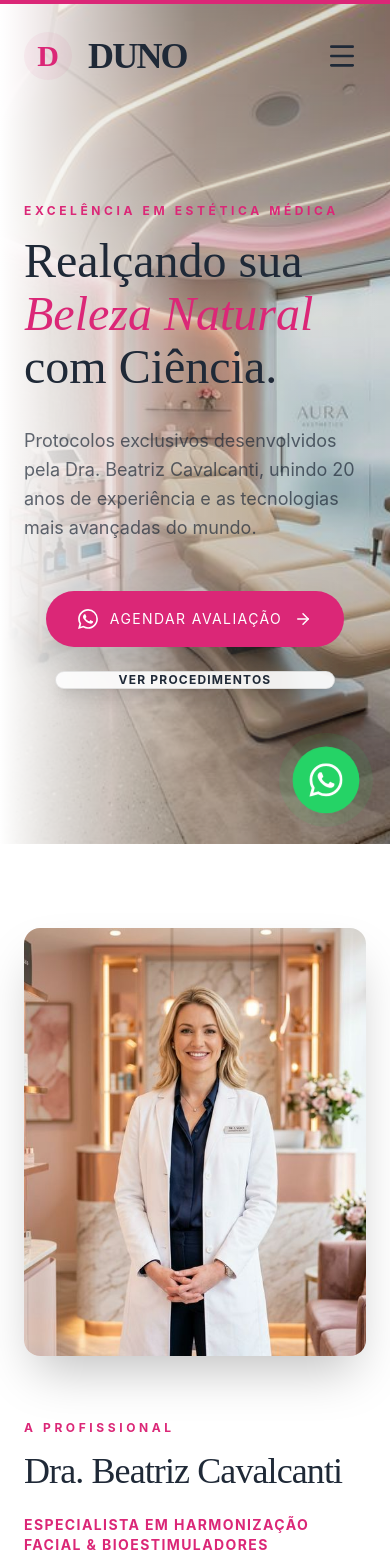
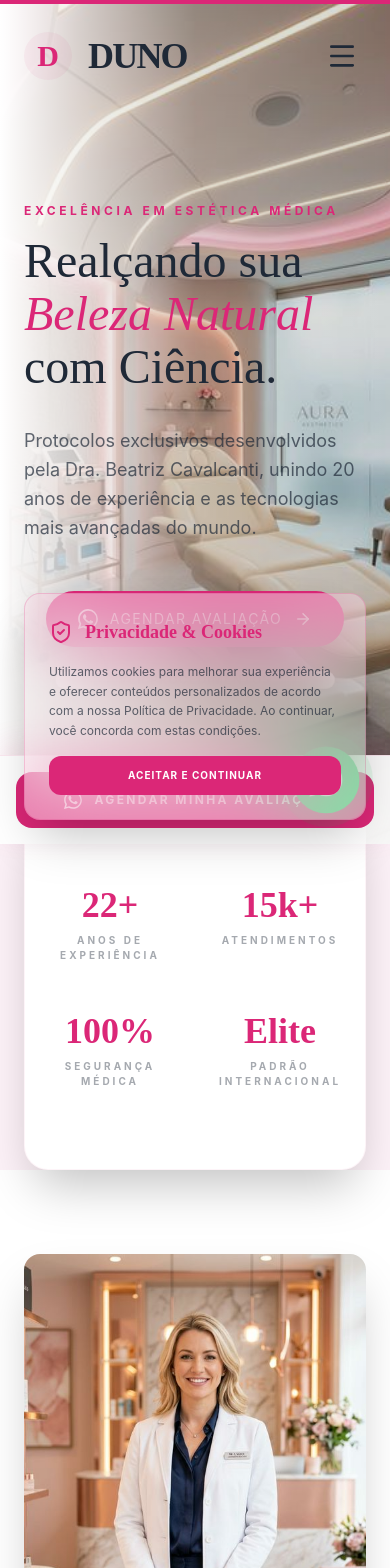
Before and after one commit to matheusetecestudo-sys/Site-de-clinica-de-est-tica, a React (Vite) app: page / in a window 390 px wide. Shown: the top 1568 px of the page. Built offline with nearby package versions, Linux system fonts and the light colour scheme.

Commit message:
feat: implement premium refinements (Map, Stats, Gallery, Cookie Consent, Mobile CTA)

```diff
--- a/src/App.tsx
+++ b/src/App.tsx
@@ -240,6 +240,61 @@ const TESTIMONIALS = [
 ];
 
 // === COMPONENTES AUXILIARES ===
+const CookieBanner = () => {
+  const [isVisible, setIsVisible] = useState(false);
+
+  useEffect(() => {
+    const consent = localStorage.getItem('cookie-consent');
+    if (!consent) {
+      const timer = setTimeout(() => setIsVisible(true), 2000);
+      return () => clearTimeout(timer);
+    }
+  }, []);
+
+  const accept = () => {
+    localStorage.setItem('cookie-consent', 'true');
+    setIsVisible(false);
+  };
+
+  return (
+    <AnimatePresence>
+      {isVisible && (
+        <motion.div
+          initial={{ y: 100, opacity: 0 }}
+          animate={{ y: 0, opacity: 1 }}
+          exit={{ y: 100, opacity: 0 }}
+          className="fixed bottom-6 left-6 right-6 md:left-auto md:right-12 md:max-w-md z-[100] glass-card p-6 rounded-2xl shadow-2xl border border-primary/20 backdrop-blur-2xl"
+        >
+          <div className="flex flex-col gap-4">
+            <div className="flex items-center gap-3 text-primary">
+              <ShieldCheck size={24} />
+              <span className="font-serif text-lg font-bold">Privacidade & Cookies</span>
+            </div>
+            <p className="text-xs text-clinic-text/70 leading-relaxed font-sans">
+              Utilizamos cookies para melhorar sua experiência e oferecer conteúdos personalizados de acordo com a nossa Política de Privacidade. Ao continuar, você concorda com estas condições.
+            </p>
+            <div className="flex gap-4">
+              <button onClick={accept} className="flex-1 bg-primary text-white text-[10px] uppercase tracking-widest font-bold py-3 rounded-xl hover:bg-secondary transition-all">
+                Aceitar e Continuar
+              </button>
+            </div>
+          </div>
+        </motion.div>
+      )}
+    </AnimatePresence>
+  );
+};
+
+const MobileStickyCTA = ({ whatsappUrl }: { whatsappUrl: string }) => {
+  return (
+    <div className="md:hidden fixed bottom-0 left-0 right-0 z-[85] p-4 bg-white/95 backdrop-blur-xl border-t border-primary/10 shadow-[0_-10px_30px_rgba(219,39,119,0.1)]">
+      <a href={whatsappUrl} className="btn-primary w-full rounded-2xl gap-3 text-xs font-bold tracking-[0.2em] h-14">
+        <WhatsAppIcon size={18} /> AGENDAR MINHA AVALIAÇÃO
+      </a>
+    </div>
+  );
+};
+
 export default function App() {
   const [isScrolled, setIsScrolled] = useState(false);
   const [isMobileMenuOpen, setIsMobileMenuOpen] = useState(false);
@@ -438,6 +493,28 @@ export default function App() {
         </div>
       </section>
 
+      {/* Stats Section */}
+      <section className="py-20 bg-white relative z-10 -mt-10 mx-6 md:mx-12 rounded-3xl shadow-2xl border border-primary/5">
+        <div className="max-w-7xl mx-auto px-6 grid grid-cols-2 lg:grid-cols-4 gap-12 text-center">
+          <div className="flex flex-col gap-2">
+            <span className="text-4xl md:text-5xl font-serif font-bold text-primary">22+</span>
+            <span className="text-[10px] uppercase tracking-[0.3em] font-sans font-bold text-clinic-text/40">Anos de Experiência</span>
+          </div>
+          <div className="flex flex-col gap-2">
+            <span className="text-4xl md:text-5xl font-serif font-bold text-primary">15k+</span>
+            <span className="text-[10px] uppercase tracking-[0.3em] font-sans font-bold text-clinic-text/40">Atendimentos</span>
+          </div>
+          <div className="flex flex-col gap-2">
+            <span className="text-4xl md:text-5xl font-serif font-bold text-primary">100%</span>
+            <span className="text-[10px] uppercase tracking-[0.3em] font-sans font-bold text-clinic-text/40">Segurança Médica</span>
+          </div>
+          <div className="flex flex-col gap-2">
+            <span className="text-4xl md:text-5xl font-serif font-bold text-primary">Elite</span>
+            <span className="text-[10px] uppercase tracking-[0.3em] font-sans font-bold text-clinic-text/40">Padrão Internacional</span>
+          </div>
+        </div>
+      </section>
+
       {/* About Section */}
       <section id="sobre" className="section-padding bg-white">
         <div className="max-w-7xl mx-auto grid lg:grid-cols-2 gap-16 items-center">
@@ -597,6 +674,49 @@ export default function App() {
         </div>
       </section>
 
+      {/* Ambience Gallery Section */}
+      <section className="section-padding bg-white overflow-hidden">
+        <div className="max-w-7xl mx-auto">
+          <div className="grid lg:grid-cols-2 gap-16 items-center mb-20">
+            <div>
+              <span className="section-subtitle">Oásis de Bem-estar</span>
+              <h2 className="section-title">Um Ambiente Planejado para sua Experiência</h2>
+              <p className="text-lg text-clinic-text/60 max-w-lg leading-relaxed mb-8">
+                Nossa clínica no Itaim Bibi combina o que há de mais moderno em design de interiores com tecnologias de ponta, criando um espaço de total conforto, privacidade e exclusividade.
+              </p>
+              <div className="flex items-center gap-6">
+                <div className="flex -space-x-4">
+                  {[1,2,3,4].map(i => (
+                    <div key={i} className="w-12 h-12 rounded-full border-2 border-white overflow-hidden shadow-md">
+                      <img src={`https://i.pravatar.cc/100?u=${i}`} alt="Paciente" className="w-full h-full object-cover" />
+                    </div>
+                  ))}
+                </div>
+                <span className="text-sm font-sans font-medium text-clinic-text/80">Aprovada por pacientes de elite</span>
+              </div>
+            </div>
+            <div className="grid grid-cols-2 gap-4">
+              <div className="space-y-4">
+                <div className="aspect-[3/4] rounded-2xl overflow-hidden shadow-lg group">
+                  <img src="https://images.unsplash.com/photo-1629909613654-28e377c37b09?q=80&w=800&auto=format&fit=crop" alt="Clínica 1" className="w-full h-full object-cover transition-transform duration-700 group-hover:scale-110" />
+                </div>
+                <div className="aspect-square rounded-2xl overflow-hidden shadow-lg group">
+                  <img src="https://images.unsplash.com/photo-1519494026892-80bbd2d6fd0d?q=80&w=800&auto=format&fit=crop" alt="Clínica 2" className="w-full h-full object-cover transition-transform duration-700 group-hover:scale-110" />
+                </div>
+              </div>
+              <div className="space-y-4 pt-8">
+                <div className="aspect-square rounded-2xl overflow-hidden shadow-lg group">
+                  <img src="https://images.unsplash.com/photo-1544161515-4ab6ce6db874?q=80&w=800&auto=format&fit=crop" alt="Clínica 3" className="w-full h-full object-cover transition-transform duration-700 group-hover:scale-110" />
+                </div>
+                <div className="aspect-[3/4] rounded-2xl overflow-hidden shadow-lg group">
+                  <img src="https://images.unsplash.com/photo-1590233648558-f3dcd9641470?q=80&w=800&auto=format&fit=crop" alt="Clínica 4" className="w-full h-full object-cover transition-transform duration-700 group-hover:scale-110" />
+                </div>
+              </div>
+            </div>
+          </div>
+        </div>
+      </section>
+
       {/* Results / Before & After Slider Placeholder */}
       <section id="resultados" className="section-padding bg-white">
         <div className="max-w-7xl mx-auto">
@@ -675,12 +795,59 @@ export default function App() {
         </div>
       </section>
 
-      {/* FAQ Section */}
-      <section id="faq" className="section-padding bg-clinic-bg">
+      {/* Enhanced Location Section with Map */}
+      <section id="localização" className="section-padding bg-clinic-bg">
+        <div className="max-w-7xl mx-auto">
+          <div className="text-center mb-16">
+            <span className="section-subtitle">Onde Estamos</span>
+            <h2 className="section-title">Duno Itaim Bibi</h2>
+          </div>
+
+          <div className="grid lg:grid-cols-3 gap-12 items-stretch">
+            <div className="lg:col-span-1 flex flex-col gap-8">
+              <div className="glass-card p-10 rounded-2xl border-primary/10 shadow-xl group premium-card-hover h-full flex flex-col justify-center">
+                <div className="w-14 h-14 bg-primary/10 rounded-full flex items-center justify-center text-primary mb-6 group-hover:bg-primary group-hover:text-white transition-all duration-500">
+                  <MapPin size={28} />
+                </div>
+                <h4 className="text-2xl font-serif mb-4">Endereço</h4>
+                <p className="text-clinic-text/60 leading-relaxed mb-6 font-sans">
+                  {CLIENT_CONFIG.address}<br />
+                  {CLIENT_CONFIG.city}<br />
+                  CEP: 04534-000
+                </p>
+                <a
+                  href="https://maps.app.goo.gl/YourActualLink"
+                  target="_blank"
+                  rel="noopener noreferrer"
+                  className="text-xs font-bold uppercase tracking-widest text-primary flex items-center gap-2"
+                >
+                  Abrir no Google Maps <ArrowRight size={14} />
+                </a>
+              </div>
+            </div>
+
+            <div className="lg:col-span-2 rounded-2xl overflow-hidden shadow-2xl border border-primary/10 h-[450px]">
+              <iframe
+                src="https://www.google.com/maps/embed?pb=!1m18!1m12!1m3!1d3656.3308828552393!2d-46.67498772412806!3d-23.592474962295692!2m3!1f0!2f0!3f0!3m2!1i1024!2i768!4f13.1!3m3!1m2!1s0x94ce57530444379b%3A0x6b5e024220fa9449!2sRua%20Joaquim%20Floriano%2C%2072%20-%20Itaim%20Bibi%2C%20S%C3%A3o%20Paulo%20-%20SP%2C%2004534-000!5e0!3m2!1spt-BR!2sbr!4v1711310000000!5m2!1spt-BR!2sbr"
+                width="100%"
+                height="100%"
+                style={{ border: 0, filter: 'grayscale(0.2) contrast(1.1) opacity(0.9)' }}
+                allowFullScreen={true}
+                loading="lazy"
+                referrerPolicy="no-referrer-when-downgrade"
+                title="Localização Duno Estética"
+              ></iframe>
+            </div>
+          </div>
+        </div>
+      </section>
+
+      {/* FAQ Header Refinement */}
+      <section id="faq" className="section-padding bg-white">
         <div className="max-w-3xl mx-auto">
           <div className="text-center mb-16">
             <span className="section-subtitle">Dúvidas Frequentes</span>
-            <h2 className="section-title">Perguntas Comuns</h2>
+            <h2 className="section-title">Esclareça suas Perguntas</h2>
           </div>
 
           <div className="space-y-4">
@@ -819,6 +986,9 @@ export default function App() {
           <p>Desenvolvido com excelência para clínicas de elite.</p>
         </div>
       </footer>
+
+      <CookieBanner />
+      <MobileStickyCTA whatsappUrl={whatsappUrl} />
     </div>
   );
 }
```
